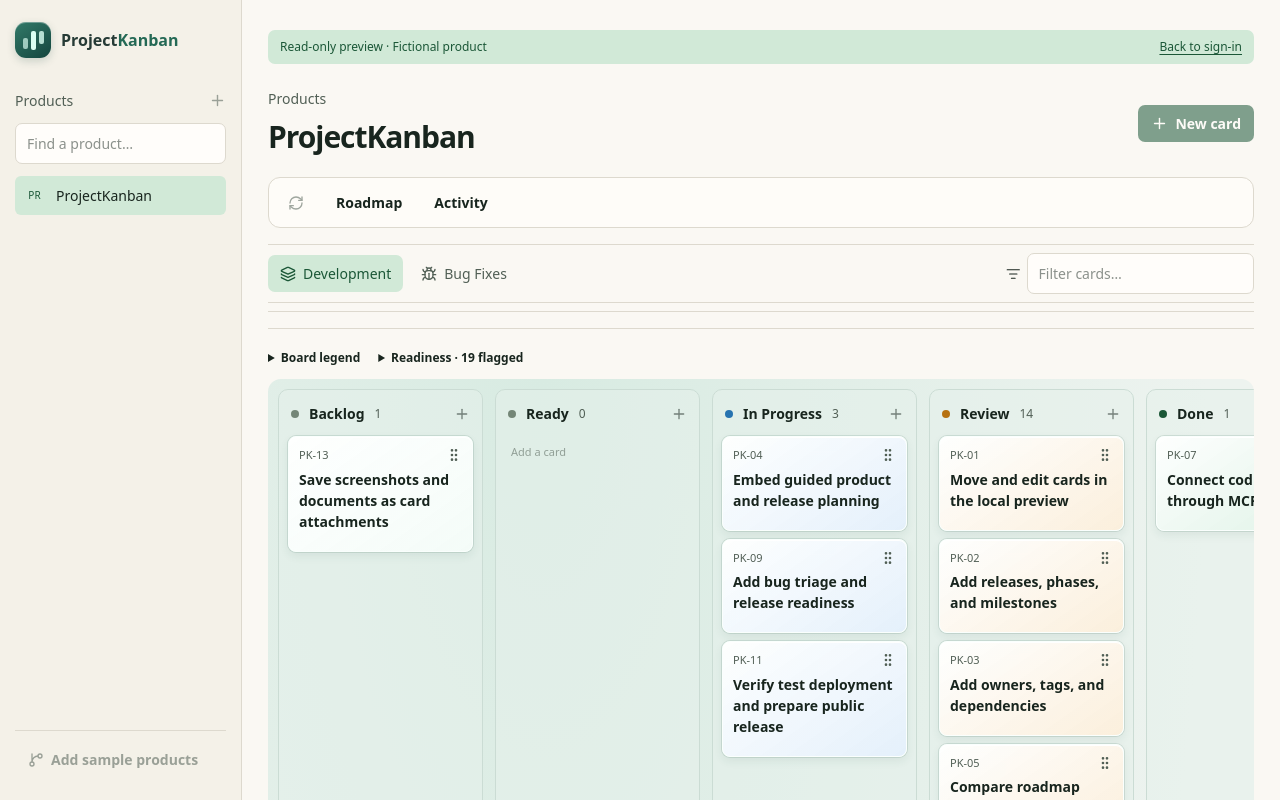
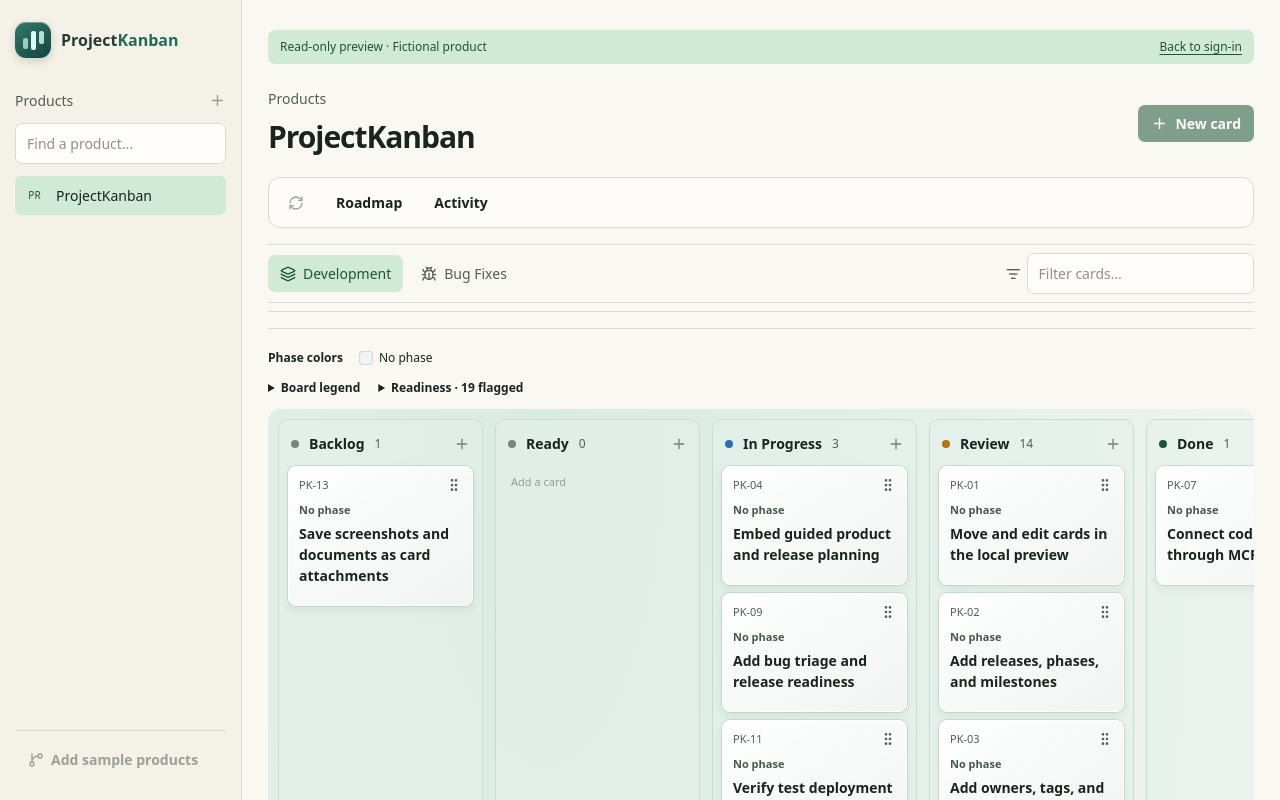
Before and after one commit to drdavis/ProjectKanban, a Next.js app: page /preview in a window 1280 px wide. Shown: the top 800 px of the page. Built offline with nearby package versions, Linux system fonts and the light colour scheme.

Commit message:
Tint cards by project phase and show a labeled pastel legend

```diff
--- a/app/styles.css
+++ b/app/styles.css
@@ -221,3 +221,10 @@ input,select,textarea {background:var(--surface);}
   .workspace-commands .button { padding-inline: 8px; }
   .workspace-board-bar label { width: 100%; }
 }
+
+/* Phase tint carries project context; status stays in the column headings. */
+.phase-legend { display:flex; flex-wrap:wrap; align-items:center; gap:8px 16px; margin:12px 0; font-size:12px; color:var(--text); }
+.phase-legend span { display:inline-flex; align-items:center; gap:6px; }
+.phase-legend i { width:14px; height:14px; border-radius:4px; border:1px solid #50685a35; }
+.card-phase { margin-top:8px; color:#46584f; font-size:11px; font-weight:600; overflow-wrap:anywhere; }
+.card-phase span { font-weight:400; }
--- a/components/workspace.tsx
+++ b/components/workspace.tsx
@@ -1,5 +1,6 @@
 "use client";
 
+import { phaseTint } from "../lib/phase-colors";
 import { CardBrief, structuredExecution } from "./card-brief";
 
 import { useCallback, useEffect, useRef, useState, type FormEvent, type ReactNode } from "react";
@@ -51,7 +52,7 @@ async function request<T>(productId?: string, command?: z.input<typeof mutation>
 
 function IssueCard({card, open, disabled}: {card: Card; open: () => void; disabled: boolean}) {
   const sortable = useSortable({id: card.id, data: {status: card.status}, disabled});
-  return <article ref={sortable.setNodeRef} style={{transform: CSS.Transform.toString(sortable.transform), transition: sortable.transition}}
+  return <article ref={sortable.setNodeRef} style={{transform: CSS.Transform.toString(sortable.transform), transition: sortable.transition, background: `linear-gradient(145deg, #ffffffee, ${phaseTint(card.roadmapAssignment?.phase)})`}}
     data-state={["Done", "Closed"].includes(card.status) ? "done" : ["Review", "Verify"].includes(card.status) ? "review" : ["In Progress", "Fixing"].includes(card.status) ? "active" : "queued"} className={"issue" + (sortable.isDragging ? " dragging" : "")}>
     <div className="issue-top">
       <span className="issue-id">{card.id.slice(0, 7).toUpperCase()}</span>
@@ -62,6 +63,7 @@ function IssueCard({card, open, disabled}: {card: Card; open: () => void; disabl
       </div>
       <button className="grip" {...sortable.attributes} {...sortable.listeners} aria-label={"Drag " + card.title}><GripVertical size={16}/></button>
     </div>
+    <div className="card-phase">{card.roadmapAssignment?.phase || "No phase"}{card.roadmapAssignment?.milestone && <span> · {card.roadmapAssignment.milestone}</span>}</div>
     <button className="issue-title" onClick={open}>{card.title}</button>
     {(card.priority !== "Normal" || card.severity || card.tags.length > 0) && <div className="tags">
       {card.priority !== "Normal" && <span data-priority={card.priority}>{card.priority} priority</span>}
@@ -232,9 +234,13 @@ export default function Workspace({account, preview, userId}: {account: ReactNod
             </select>
           </label>)}
         </div>}
+        <div className="phase-legend" aria-label="Card background colors by phase"><strong>Phase colors</strong>
+          {[...new Set(product.releases.flatMap(release => release.phases).concat(snapshot!.cards.map(item => item.roadmapAssignment?.phase || "").filter(Boolean)))].map(name => <span key={name}><i aria-hidden="true" style={{background: phaseTint(name)}}/>{name}</span>)}
+          <span><i aria-hidden="true" style={{background: phaseTint()}}/>No phase</span>
+        </div>
         <div className="workspace-board-options">
         <details className="board-legend"><summary>Board legend</summary><div>
-          <p><strong>Card color</strong> · Neutral: queued · Blue: active · Amber: review · Green: complete</p>
+          <p><strong>Card background</strong> · Project phase (see Phase colors). Columns show workflow status; milestone names appear below the card ID.</p>
           <p><strong>P</strong> Planning · Blue: needs review · Green: reviewed</p>
           <p><strong>T</strong> Testing · Amber: pending · Green: passed · Red: failed</p>
         </div></details>
--- /dev/null
+++ b/lib/phase-colors.ts
@@ -0,0 +1,10 @@
+// Phase names keep their tint across releases, filters and workflow transitions.
+export function phaseTint(phase?: string): string {
+  const name = phase?.trim().toLowerCase();
+  if (!name) return "#f1f4f3";
+  const defaults: Record<string, number> = {planning: 265, build: 205, verify: 40, release: 145};
+  let hash = 0;
+  for (const character of name) hash = (hash * 31 + character.charCodeAt(0)) >>> 0;
+  const hue = defaults[name] ?? hash % 360;
+  return `hsl(${hue} 65% 90%)`;
+}
```
